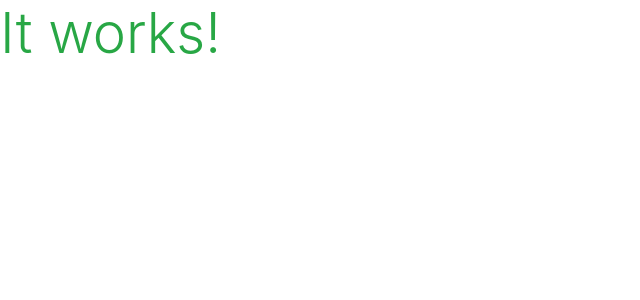
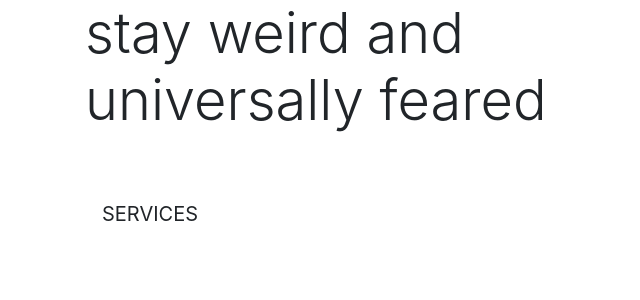
Before and after one commit to Code-Institute-Submissions/Diabekki-Stay-Weird-Studios_MarResub, a Django app: page / in a window 1280 px wide. Shown: the top 300 px of the page, without its empty margins (0-640 px from the left). Run offline with Django 3.2, Linux system fonts and the light colour scheme; some libraries are stand-ins or nearby versions.

Commit message:
Added landing page content

```diff
--- a/homepage/templates/homepage/index.html
+++ b/homepage/templates/homepage/index.html
@@ -1,6 +1,27 @@
 {% extends "base.html" %}
 {% load static %}
 
+{% block page_header %}
+    <div class="container header-container">
+        <div class="row">
+            <div class="col"></div>
+        </div>
+    </div>
+{% endblock %}
+
 {% block content %}
-    <h1 class="display-4 text-success">It works!</h1>
+    <div class="container h-100">
+        <div class="row h-100">
+            <div class="col-7 col-md-6 my-auto">
+                <h1 class="display-4 logo-font text-black">
+                    stay weird and universally feared
+                </h1>
+                <div class="my-5">
+                    <h4>
+                        <a href="" class="shop-now-button btn btn-lg rounded-0 text-uppercase py-3">Services</a>
+                    </h4>
+                </div>
+            </div>
+        </div>
+    </div>
 {% endblock %}
```
